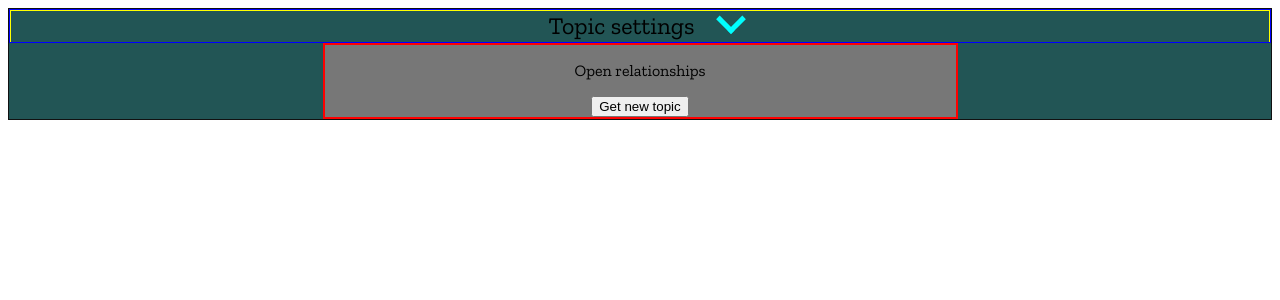
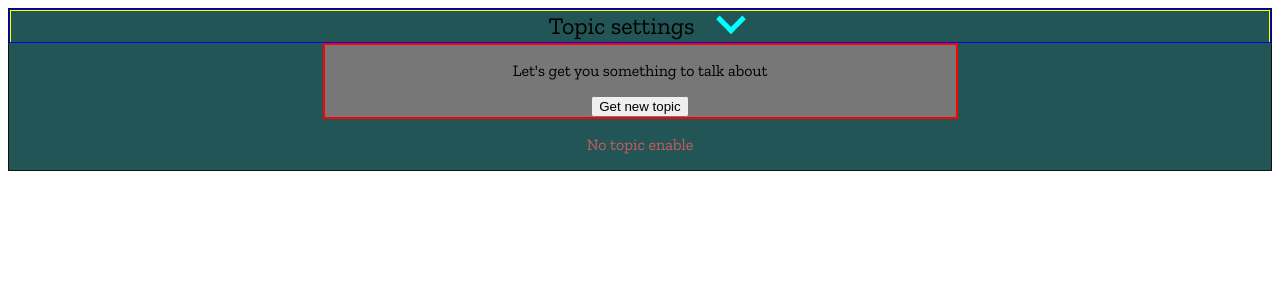
Before and after one commit to JunoNgx/chattie, a Vue app: page / in a window 1280 px wide. Both pictures are taken after a click on the button "Get new topic". Shown: the top 300 px of the page. Built offline with nearby package versions, Linux system fonts and the light colour scheme.

Commit message:
Implement error message for no topic enabled

```diff
--- a/src/App.vue
+++ b/src/App.vue
@@ -5,42 +5,53 @@
     import topicData from "./data/topics.json"
     import TopicControl from "./components/TopicControl.vue"
     import PromptDisplay from "./components/PromptDisplay.vue"
+    import NoTopicError from "./components/NoTopicError.vue"
 
-    let promptStr = "Let's get you something to talk about";
-    let enabledTopics: number[] = [];
+    // let promptStr = "Let's get you something to talk about";
+    // let enabledTopics: number[] = [];
 
     export default defineComponent ({
         name: "App",
         components: {
             TopicControl,
-            PromptDisplay
+            PromptDisplay,
+            NoTopicError
         },
         data() {
             return {
                 topicData: topicData as Topic[],
-                promptStr: promptStr as string,
-                enabledTopics: enabledTopics as number[]
+                promptStr: "Let's get you something to talk about" as string,
+                enabledTopics: [] as number[],
+                hasNoTopicEnabled: false as boolean
             }
         },
-        beforeCreate: function() {
+        create: function() {
 
             topicData.forEach(topic => {
-                if (topic.isEnabledByDefault) {enabledTopics.push(topic.id)}
+                if (topic.isEnabledByDefault) {this.enabledTopics.push(topic.id)}
             })
             // console.log(enabledTopics)
         },
         methods: {
             getNewPrompt() {
+                if (this.enabledTopics.length === 0) {
+                    // alert("No topic enabled. Please choose some topics first.")
+                    this.hasNoTopicEnabled = true
+                    return
+                } else {
+                    this.hasNoTopicEnabled = false
+                }
+
                 // console.log("get new task from parent")
-                let topicIndex = Math.floor(Math.random() * topicData.length);
-                while (!enabledTopics.includes(topicIndex)) {
-                    topicIndex = Math.floor(Math.random() * topicData.length);
+                let topicIndex = Math.floor(Math.random() * topicData.length)
+                while (!this.enabledTopics.includes(topicIndex)) {
+                    topicIndex = Math.floor(Math.random() * topicData.length)
                 }
-                let promptIndex = Math.floor(Math.random() * topicData[topicIndex].prompts.length);
+                let promptIndex = Math.floor(Math.random() * topicData[topicIndex].prompts.length)
                 while (this.promptStr === topicData[topicIndex].prompts[promptIndex]) {
-                    promptIndex = Math.floor(Math.random() * topicData[topicIndex].prompts.length);
+                    promptIndex = Math.floor(Math.random() * topicData[topicIndex].prompts.length)
                 }
-                this.promptStr = topicData[topicIndex].prompts[promptIndex];
+                this.promptStr = topicData[topicIndex].prompts[promptIndex]
             },
             updateTopicStatus(topicId: number) {
                 const index = this.enabledTopics.indexOf(topicId)
@@ -65,6 +76,9 @@
         :prompt=promptStr
         @get-new-prompt="getNewPrompt"
     />
+    <NoTopicError
+        v-if=hasNoTopicEnabled
+    />
 </template>
 
 <style lang="sass">
--- /dev/null
+++ b/src/components/NoTopicError.vue
@@ -0,0 +1,11 @@
+<template>
+    <p class="error">No topic enable</p>
+</template>
+
+<style lang="sass">
+
+.error
+    color: indianred
+    text-align: center
+
+</style>
```
